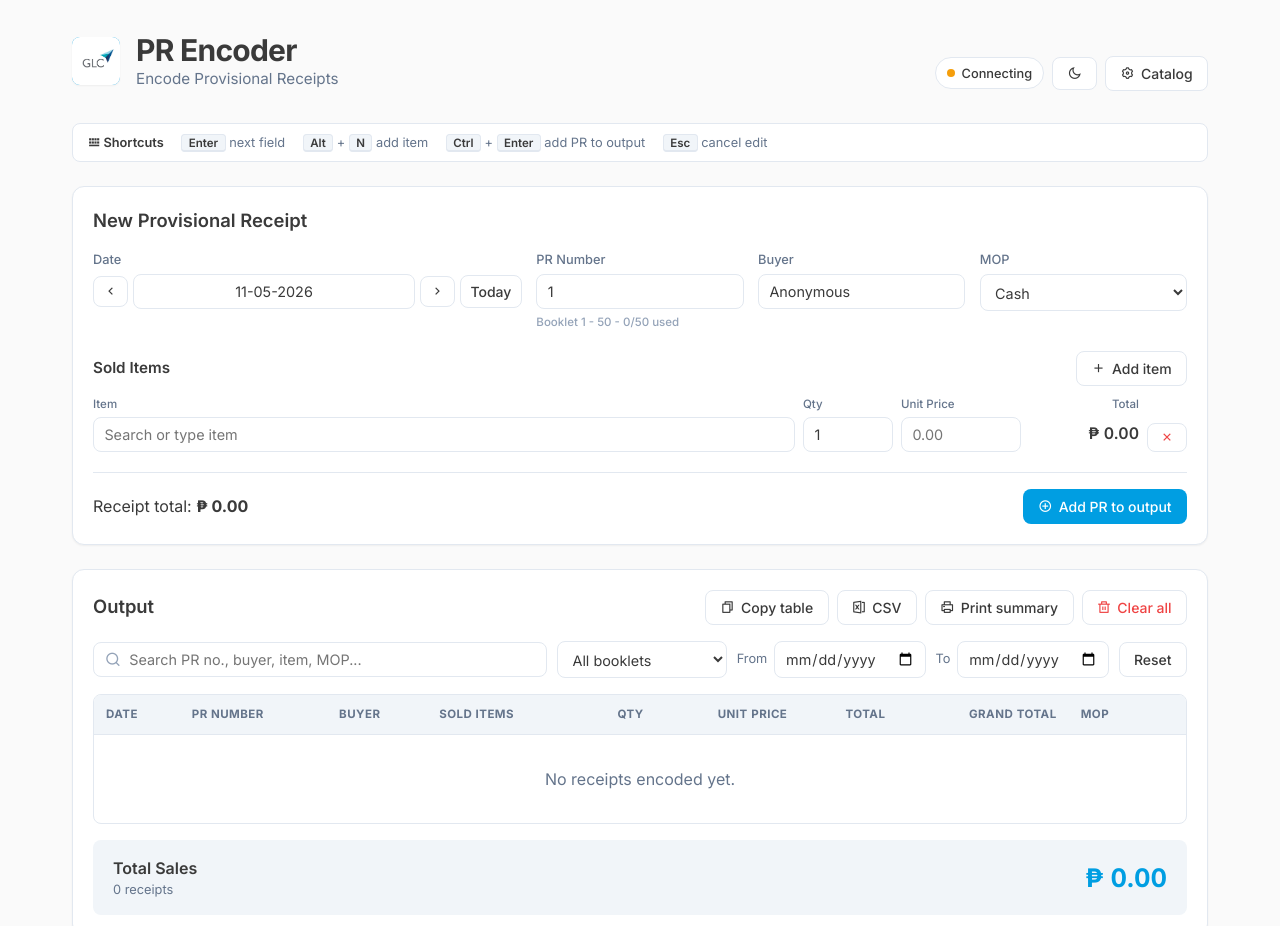
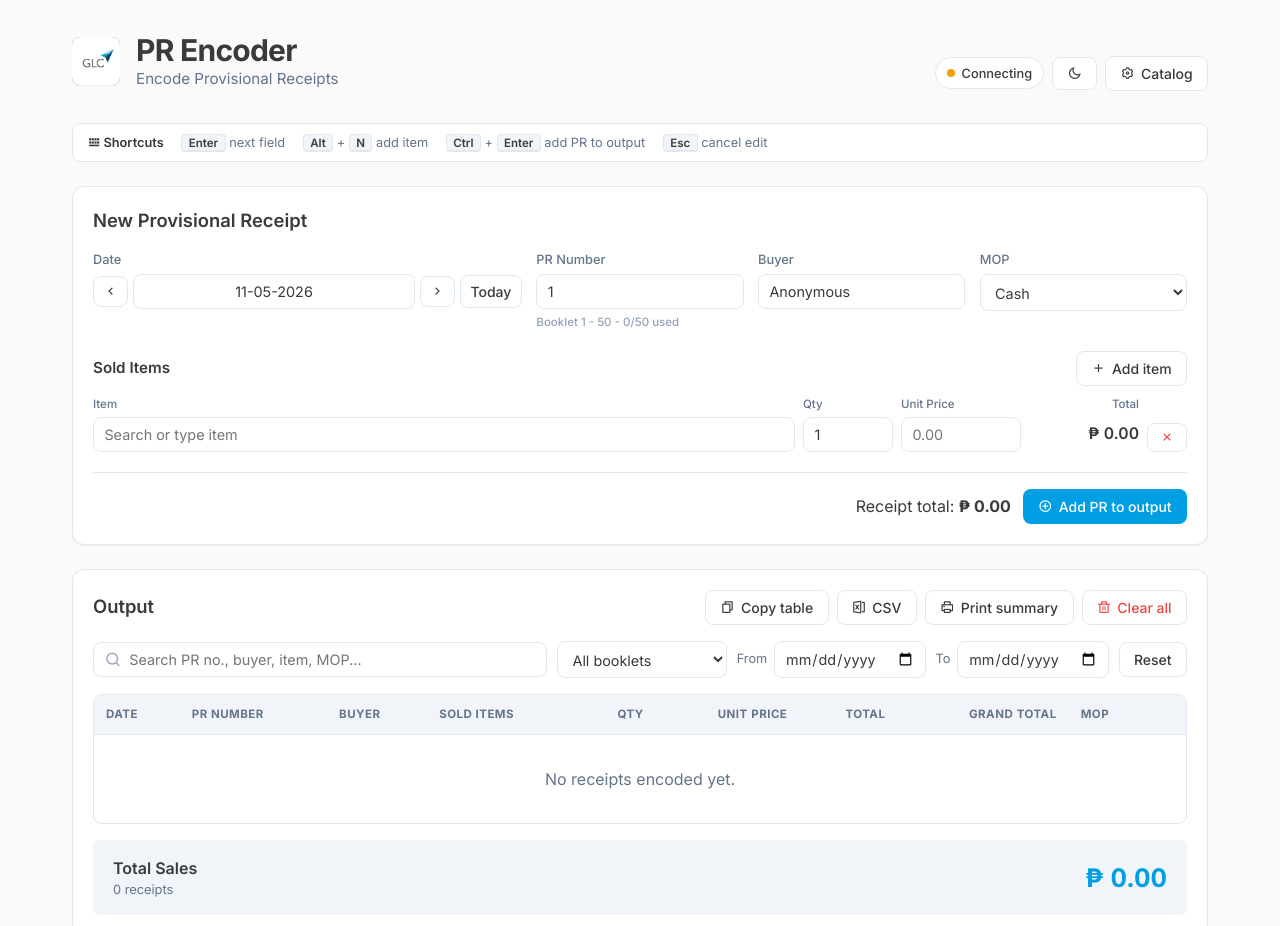
Before and after one commit to charlescayno/glc-pr-encoder, a plain HTML site: page index.html in a window 1280 px wide. Shown: the top 926 px of the page. Drawn offline with nearby package versions, Linux system fonts and the light colour scheme; no server answers.

Commit message:
Move receipt total to the right, next to the add button

```diff
--- a/index.css
+++ b/index.css
@@ -212,7 +212,7 @@ input.invalid { border-color: var(--color-danger); }
 .item-row .line-total { text-align: right; font-weight: 600; font-variant-numeric: tabular-nums; line-height: 2.2rem; }
 @media (min-width: 721px) { .item-row .cell:nth-child(4) > span { text-align: right; } }
 .form-foot {
-    display: flex; justify-content: space-between; align-items: center;
+    display: flex; justify-content: flex-end; align-items: center; gap: 1.5rem;
     flex-wrap: wrap; gap: 0.75rem;
     margin-top: 1.25rem; padding-top: 1rem;
     border-top: 1px solid var(--color-border);
```
